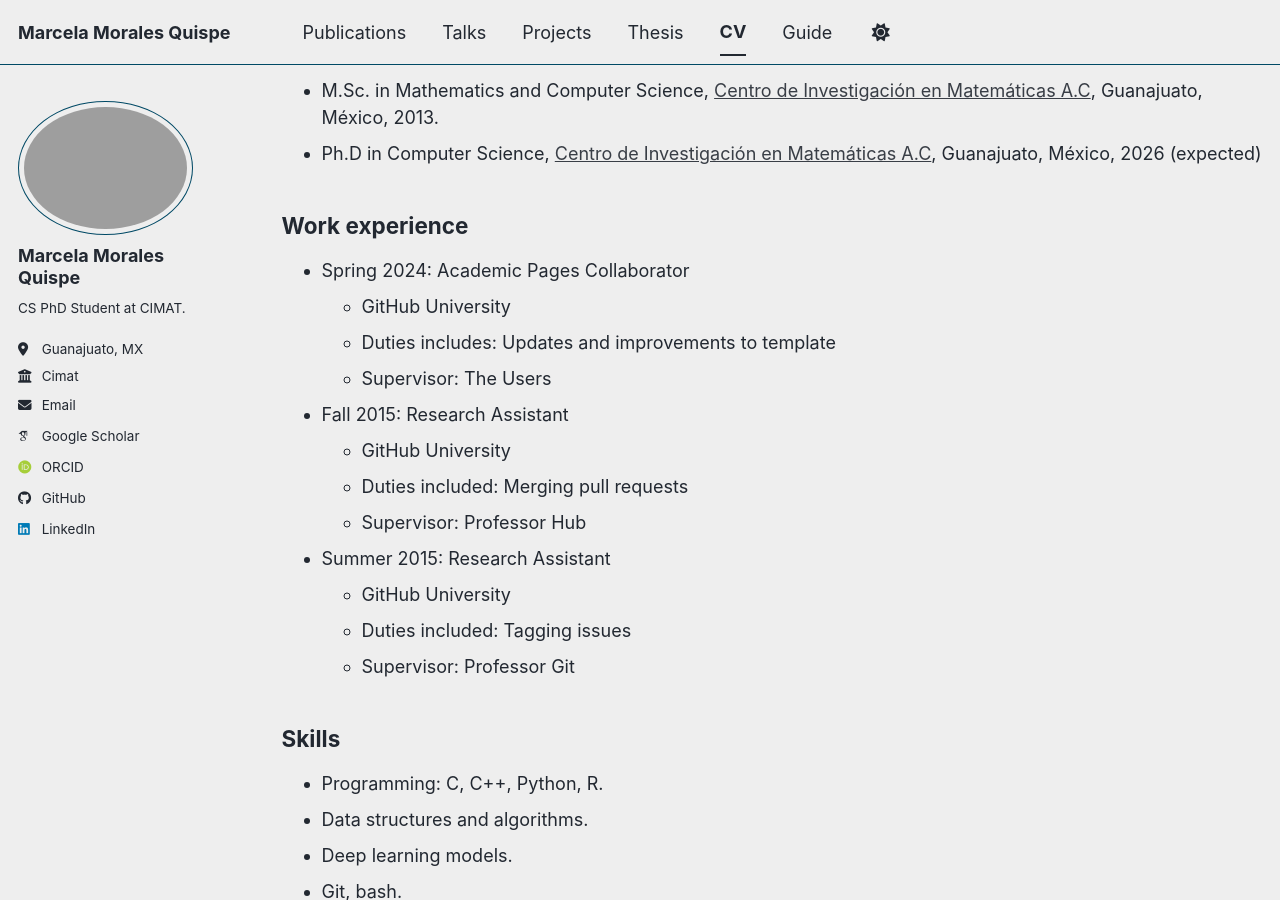
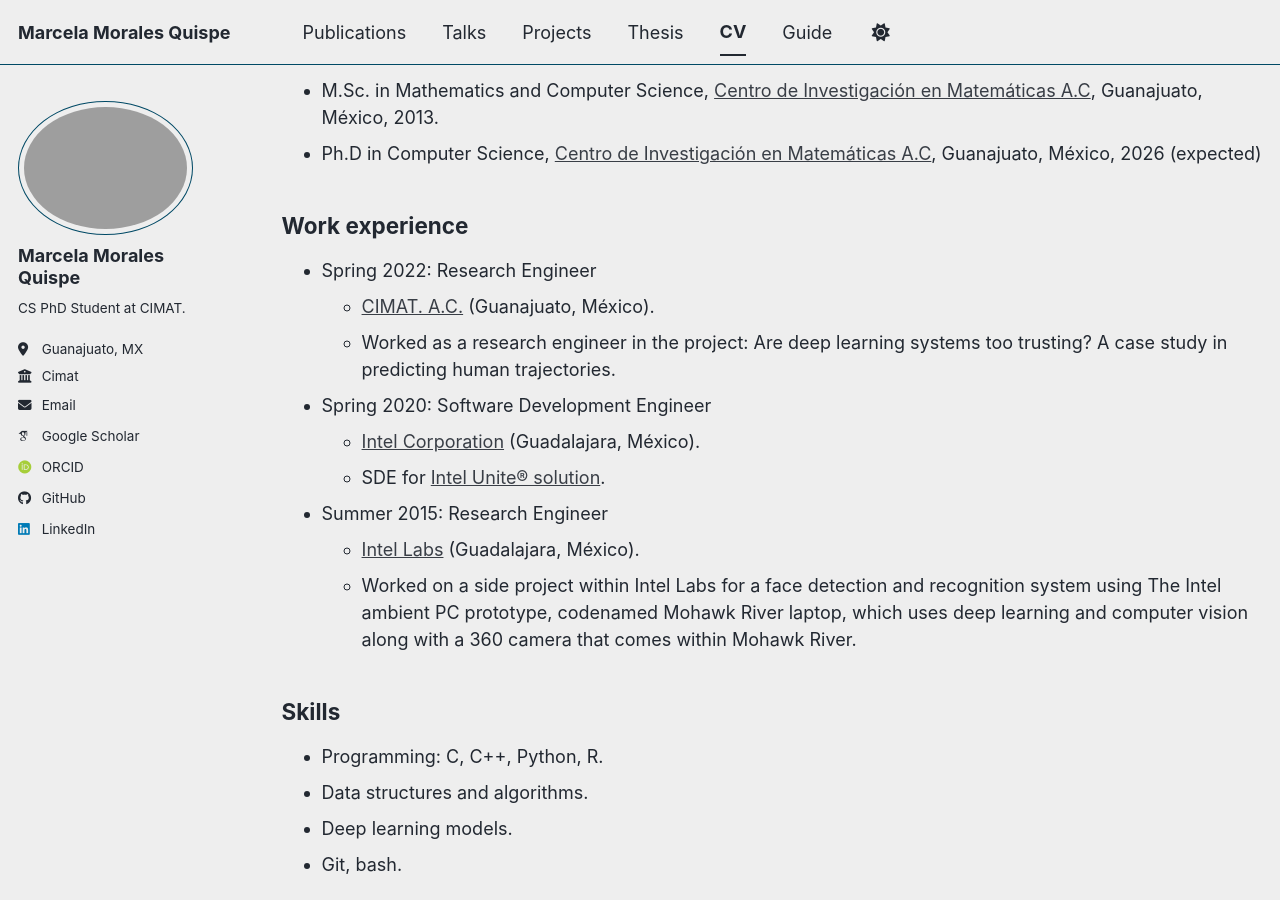
Before and after one commit to marcemq/marcemq.github.io, a Jekyll site: the page built from _pages/cv.md, in a window 1280 px wide and 900 px high, scrolled down 197 px. Built offline with Jekyll 4.4.1, drawn with Linux system fonts in a browser that asks for light colours; some web fonts are replaced; a script bundle is joined from its source files by our own code; library files that are not in the unit come from our copies.

Commit message:
Update cv.md for work experience

```diff
--- a/_pages/cv.md
+++ b/_pages/cv.md
@@ -15,20 +15,17 @@ redirect_from:
 * Ph.D in Computer Science, [Centro de Investigación en Matemáticas A.C](https://www.cimat.mx/), Guanajuato, México, 2026 (expected)
 
 ## Work experience
-* Spring 2024: Academic Pages Collaborator
-  * GitHub University
-  * Duties includes: Updates and improvements to template
-  * Supervisor: The Users
+* Spring 2022: Research Engineer
+  * [CIMAT. A.C.](https://www.cimat.mx) (Guanajuato, México).
+  * Worked as a research engineer in the project: Are deep learning systems too trusting? A case study in predicting human trajectories.
 
-* Fall 2015: Research Assistant
-  * GitHub University
-  * Duties included: Merging pull requests
-  * Supervisor: Professor Hub
+* Spring 2020: Software Development Engineer
+  * [Intel Corporation](https://www.intel.com/) (Guadalajara, México).
+  * SDE for [Intel Unite® solution](https://www.intel.la/content/dam/www/public/us/en/documents/infographics/unite-ed-infog-final.pdf).
 
-* Summer 2015: Research Assistant
-  * GitHub University
-  * Duties included: Tagging issues
-  * Supervisor: Professor Git
+* Summer 2015: Research Engineer
+  * [Intel Labs](https://www.intel.com/content/www/us/en/research/overview.html) (Guadalajara, México).
+  * Worked on a side project within Intel Labs for a face detection and recognition system using The Intel ambient PC prototype, codenamed Mohawk River laptop, which uses deep learning and computer vision along with a 360 camera that comes within Mohawk River.
 
 ## Skills
 * Programming: C, C++, Python, R.
```
